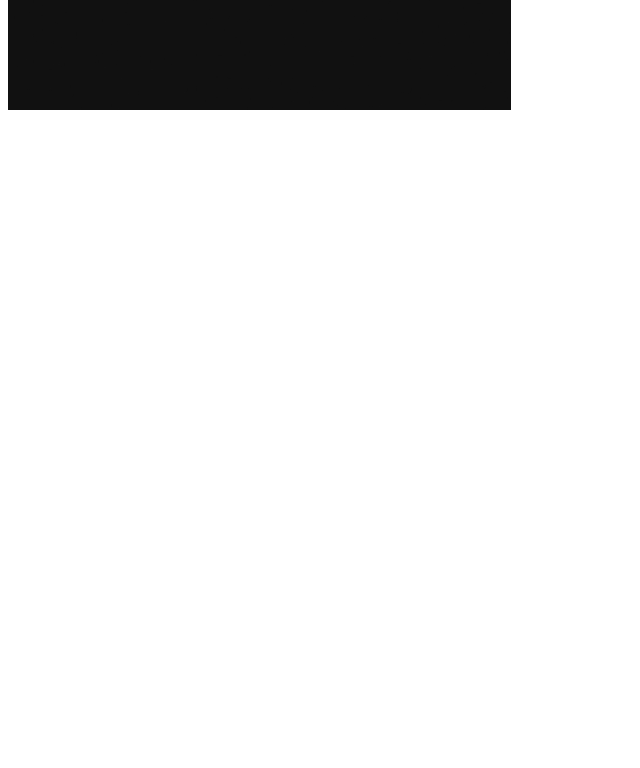
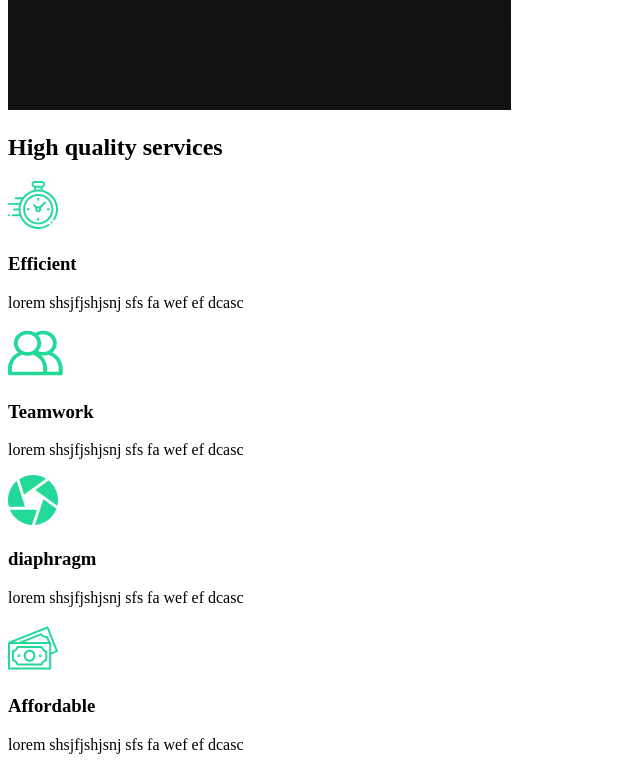
Before and after one commit to 10kareem10/capture, a React (Create React App) app: page / in a window 1280 px wide. Shown: the part 860-1628 px from the top of the page, without its empty margins (0-640 px from the left). Before the commit the page ends 982 px from the top, so only its background shows below. Built offline with nearby package versions, Linux system fonts and the light colour scheme.

Commit message:
3. services section

```diff
--- /dev/null
+++ b/src/components/ServicesSection.js
@@ -0,0 +1,56 @@
+import React from "react";
+import clock from "../img/clock.svg";
+import diaphragm from "../img/diaphragm.svg";
+import money from "../img/money.svg";
+import teamwork from "../img/teamwork.svg";
+import home2 from "../img/home2.png";
+
+
+
+const ServicesSection =()=>{
+    return(
+        <div className="services">
+            <div className="description">
+                <h2>High <span>quality</span> services</h2>
+                <div className="cards">
+                    <div className="card">
+                        <div className="icon">
+                            <img src={clock}/>
+                            <h3>Efficient</h3>
+                        </div>
+                        <p>lorem shsjfjshjsnj  sfs fa wef ef dcasc </p>
+                    </div>
+                    <div className="card">
+                        <div className="icon">
+                            <img src={teamwork}/>
+                            <h3>Teamwork</h3>
+                        </div>
+                        <p>lorem shsjfjshjsnj  sfs fa wef ef dcasc </p>
+                    </div>
+                    <div className="card">
+                        <div className="icon">
+                            <img src={diaphragm}/>
+                            <h3>diaphragm</h3>
+                        </div>
+                        <p>lorem shsjfjshjsnj  sfs fa wef ef dcasc </p>
+                    </div>
+                    <div className="card">
+                        <div className="icon">
+                            <img src={money}/>
+                            <h3>Affordable</h3>
+                        </div>
+                        <p>lorem shsjfjshjsnj  sfs fa wef ef dcasc </p>
+                    </div>
+                </div>
+            </div>
+            <div className="image">
+                <img src={home2} />
+            </div>
+
+        </div>
+
+    )
+
+}
+
+export default ServicesSection;
--- a/src/pages/AboutUs.js
+++ b/src/pages/AboutUs.js
@@ -1,11 +1,15 @@
 import React from "react"
 import AboutSection from "../components/AboutSection"
+import ServicesSection from "../components/ServicesSection"
 
 const AboutUs=()=>{
     return(
+        <>
         <AboutSection/>
+        <ServicesSection/>
+        </>
 
-    )
+    );
 
 }
 
```
